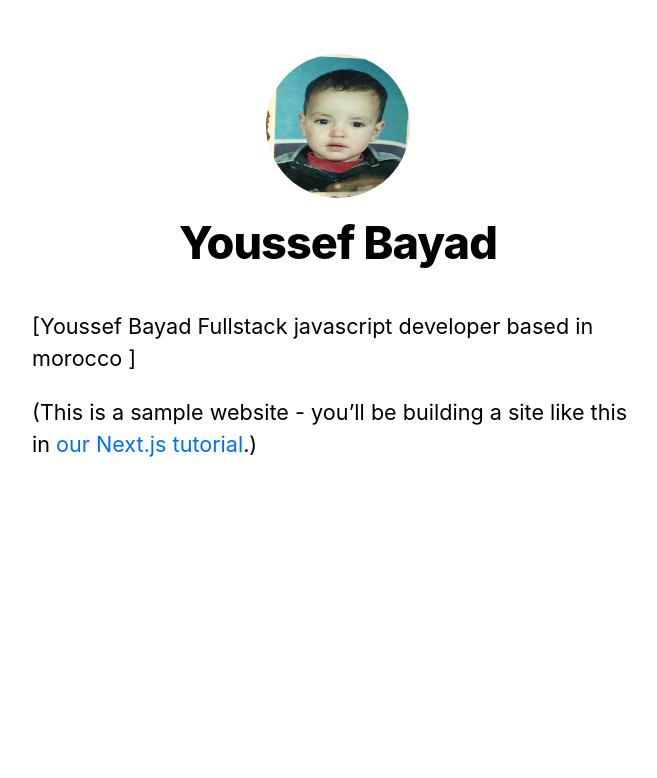
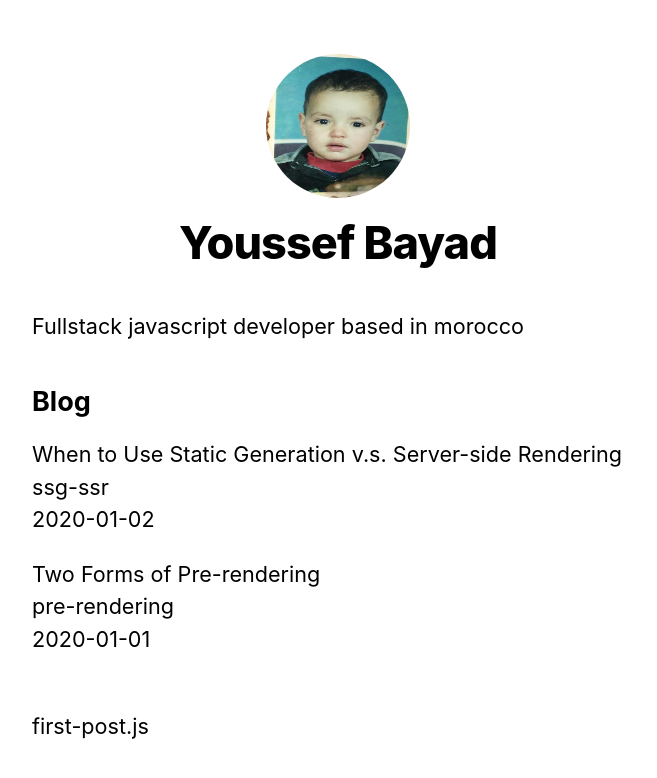
Before and after one commit to YoussefBayad/next.js-blog, a Next.js app: page / in a window 1280 px wide. Shown: the top 778 px of the page, without its empty margins (302-959 px from the left). Built offline with nearby package versions, Linux system fonts and the light colour scheme.

Commit message:
use getStaticProps to fetch data

```diff
--- /dev/null
+++ b/lib/posts.js
@@ -0,0 +1,35 @@
+import fs from 'fs';
+import path from 'path';
+import matter from 'gray-matter';
+
+const postsDirectory = path.join(process.cwd(), 'posts');
+
+export function getSortedPostsData() {
+  // Get file names under /posts
+  const fileNames = fs.readdirSync(postsDirectory);
+  const allPostsData = fileNames.map((fileName) => {
+    // Remove ".md" from file name to get id
+    const id = fileName.replace(/\.md$/, '');
+
+    // Read markdown file as string
+    const fullPath = path.join(postsDirectory, fileName);
+    const fileContents = fs.readFileSync(fullPath, 'utf8');
+
+    // Use gray-matter to parse the post metadata section
+    const matterResult = matter(fileContents);
+
+    // Combine the data with the id
+    return {
+      id,
+      ...matterResult.data,
+    };
+  });
+  // Sort posts by date
+  return allPostsData.sort((a, b) => {
+    if (a.date < b.date) {
+      return 1;
+    } else {
+      return -1;
+    }
+  });
+}
--- a/package.json
+++ b/package.json
@@ -8,6 +8,7 @@
     "start": "next start"
   },
   "dependencies": {
+    "fs": "0.0.1-security",
     "gray-matter": "^4.0.2",
     "next": "^10.0.0",
     "react": "17.0.1",
--- a/pages/index.js
+++ b/pages/index.js
@@ -1,19 +1,39 @@
 import Head from 'next/head';
 import Layout, { siteTitle } from '../components/layout';
 import utilStyles from '../styles/utils.module.css';
+import { getSortedPostsData } from '../lib/posts';
 
-export default function Home() {
+export async function getStaticProps() {
+  const allPostsData = getSortedPostsData();
+  return {
+    props: {
+      allPostsData,
+    },
+  };
+}
+
+export default function Home({ allPostsData }) {
   return (
     <Layout home>
       <Head>
         <title>{siteTitle}</title>
       </Head>
       <section className={utilStyles.headingMd}>
-        <p>[Youssef Bayad Fullstack javascript developer based in morocco ]</p>
-        <p>
-          (This is a sample website - you’ll be building a site like this in{' '}
-          <a href='https://nextjs.org/learn'>our Next.js tutorial</a>.)
-        </p>
+        <p>Fullstack javascript developer based in morocco </p>
+        <section className={`${utilStyles.headingMd} ${utilStyles.padding1px}`}>
+          <h2 className={utilStyles.headingLg}>Blog</h2>
+          <ul className={utilStyles.list}>
+            {allPostsData.map(({ id, date, title }) => (
+              <li className={utilStyles.listItem} key={id}>
+                {title}
+                <br />
+                {id}
+                <br />
+                {date}
+              </li>
+            ))}
+          </ul>
+        </section>
       </section>
     </Layout>
   );
```
Also changed, not shown: posts/first-post.js (renamed from pages/posts/first-post.js, +5 -5 lines), posts/pre-rendering.md (renamed from pages/posts/pre-rendering.md), posts/ssg-ssr.md (renamed from pages/posts/ssg-ssr.md), 1 other file (tests, documents, lock files or other folders).
